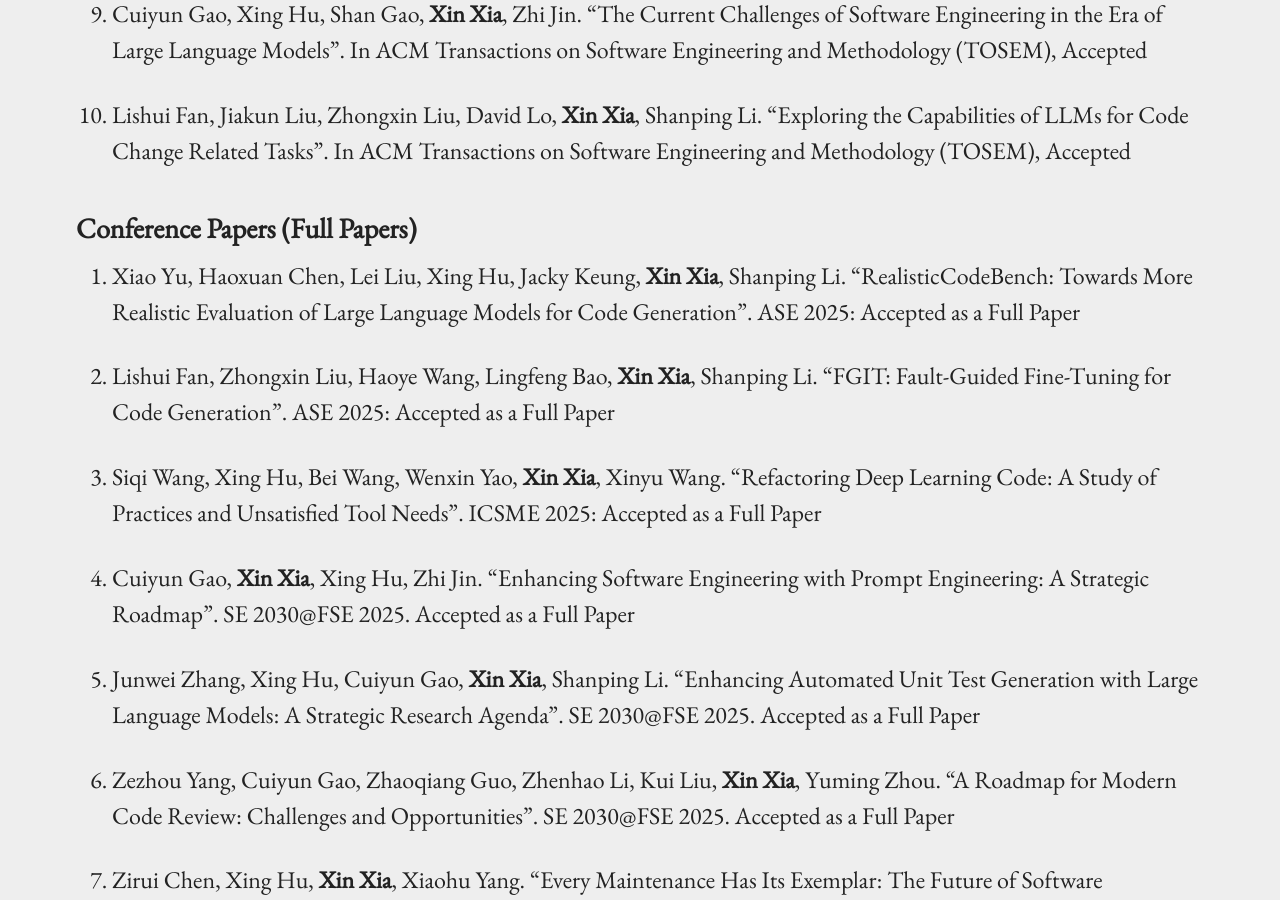
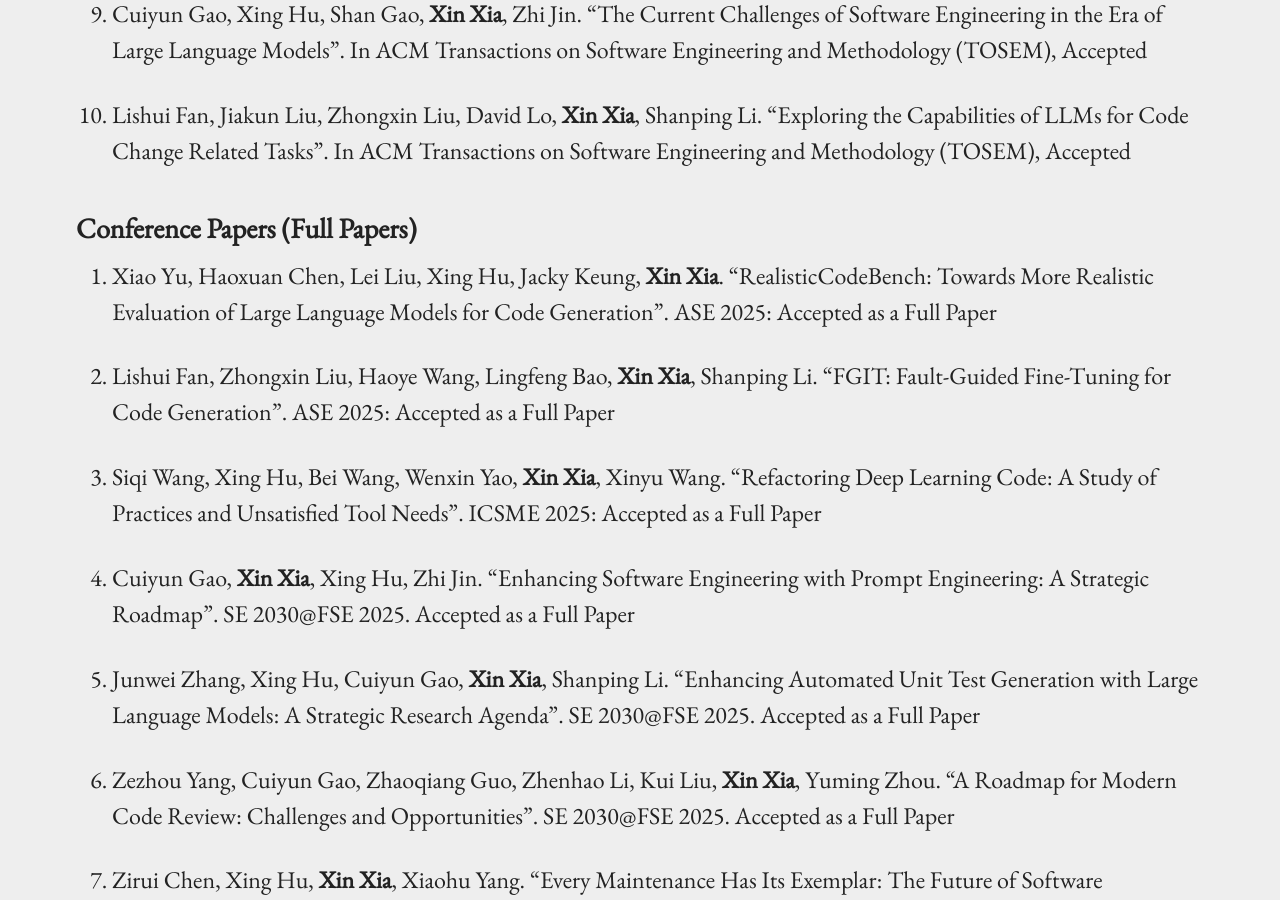
Before and after one commit to xin-xia/xin-xia.github.io, a Jekyll site: the page built from publication.md, in a window 1280 px wide and 900 px high, scrolled down 2244 px. Built offline with Jekyll 4.4.1, drawn with Linux system fonts in a browser that asks for light colours.

Commit message:
Update publication.md

```diff
--- a/publication.md
+++ b/publication.md
@@ -51,7 +51,7 @@ permalink: /publication/
 
 ### Conference Papers (Full Papers)
 
-201. Xiao Yu, Haoxuan Chen, Lei Liu, Xing Hu, Jacky Keung, <strong>Xin Xia</strong>, Shanping Li.  "RealisticCodeBench: Towards More Realistic Evaluation of Large Language Models for Code Generation". ASE 2025: Accepted as a Full Paper <br />
+201. Xiao Yu, Haoxuan Chen, Lei Liu, Xing Hu, Jacky Keung, <strong>Xin Xia</strong>.  "RealisticCodeBench: Towards More Realistic Evaluation of Large Language Models for Code Generation". ASE 2025: Accepted as a Full Paper <br />
 
 200. Lishui Fan, Zhongxin Liu, Haoye Wang, Lingfeng Bao, <strong>Xin Xia</strong>, Shanping Li.  "FGIT: Fault-Guided Fine-Tuning for Code Generation". ASE 2025: Accepted as a Full Paper <br />
 
```
